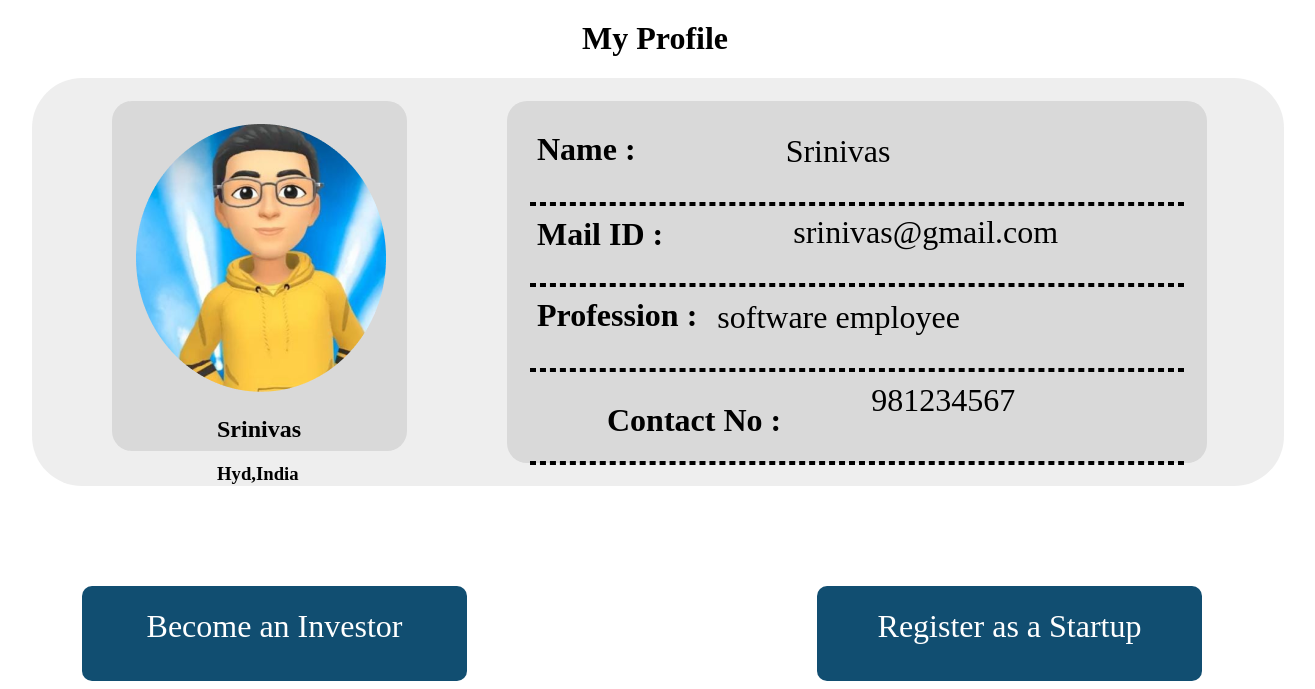
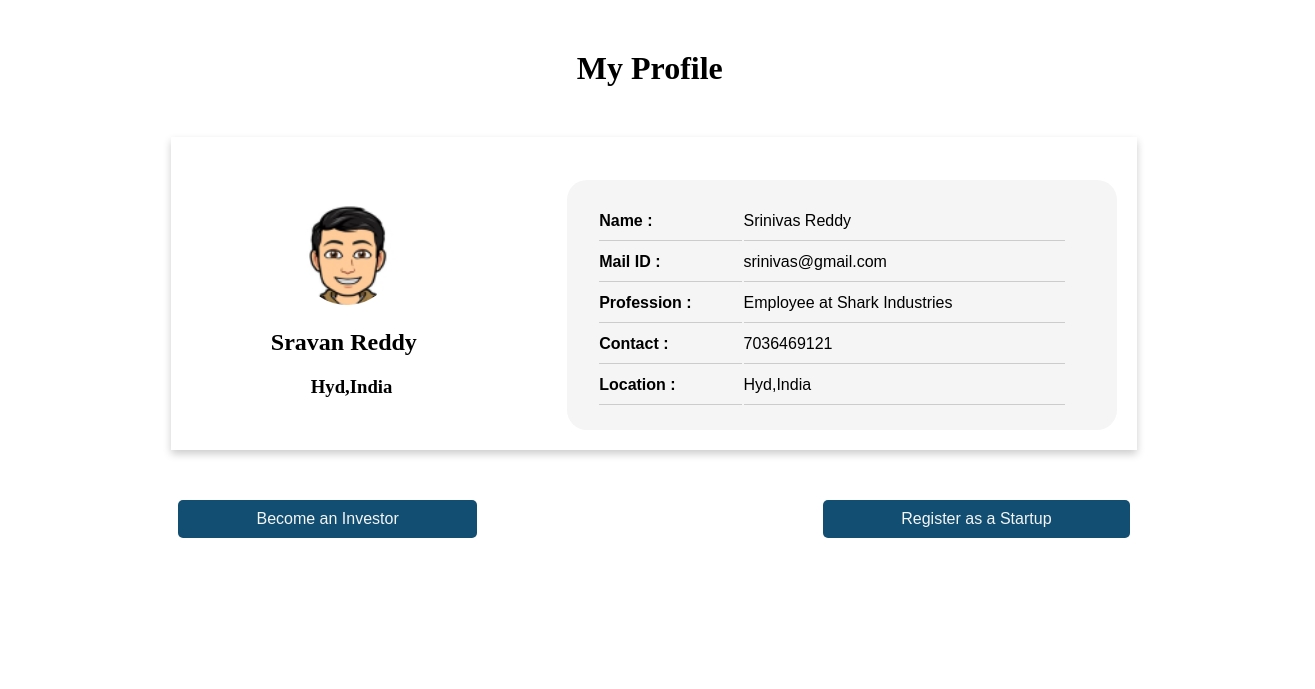
Before and after one commit to AAC-Open-Source-Pool/Shark-Pitch, a Python web app: template sharkpitch/templates/User_profile.html in a window 1560 px wide. Shown: the part 128-817 px from the top of the page, without its empty margins (126-1441 px from the left). After the commit the page ends 666 px from the top, so only its background shows below. Run offline with Jinja, Linux system fonts and the light colour scheme; the template is opened without the code that fills it, so the values that code supplies are empty.

Commit message:
profile pages changed,investor langing page updated

```diff
--- a/sharkpitch/assets/styles/css/User_profile.css
+++ b/sharkpitch/assets/styles/css/User_profile.css
@@ -1,124 +1,127 @@
-#h2p{
+#myprofile{
     position: relative;
-    margin-left: 700px;
-    margin-top: 20px;
-    display: inline-block;
+    margin-left: 45%;
+    margin-top: 50px;
     white-space: nowrap;
 }
-#area1{
-    height: 408px;
-    width: 1252px;
-    background-color: rgba(217,217,217,0.46);
+/* profile details card */
+#Main-profile-container{
+    width: 60%;
     position: relative;
-    margin-left: 150px;
-    border-radius: 50px;
-    overflow: hidden;
+    flex-direction: row;
+    margin: 50px auto;
     display: flex;
+    box-shadow: 0px 4px 8px rgba(0,0,0,0.2);
+    justify-content: space-between;
+    padding: 20px;
+
 }
-#area11{
-    width: 295px;
-    height: 350px;
-    background-color: rgba(217,217,217);
+#avatar-card{
+    width: 80%;
+    background-color:#fff;
     margin-left: 80px;
     border-radius: 20px;
     margin-top: 23px;
 }
-#prof1{
-    height: 267.72px;
-    width: 250px;
-    margin-top: 23px;
-    margin-left: 23.5px;
+#avatar{
+    height: 100px;
+    width: 100px;
+    border-radius: 50%;
+    margin-top: 25px;
+    margin-left: 26px;
 }
 #name1{
     margin-bottom: 20px;
-    margin-left: 105px;
+    white-space: nowrap;
 }
 #loc{
     margin-bottom: 20px;
-    margin-left: 105px;
+    margin-left: 40px;
 }
-#area12{
-    width: 700px;
-    height: 362px;
-    background-color: rgb(217,217,217);
+/*table details*/
+
+#details-card{
+    width: 80%;
+    height: 250px;
+    background-color: #f5f5f5;
+    border:2px ;
     margin-left: 100px;
     border-radius: 20px;
     margin-top: 23px;
 }
-#hr{
-    border: 2px dashed;
-    width: 650px;
-    margin-bottom:-10px;
+table{
+    width: 500px;
+    padding-left: 30px;
+    padding-top: 20px;
+    margin-right: 50px;
 }
-#name{
-    margin-left: 30px;
-    margin-top: 30px;
+table td{
+    font-family: sans-serif;
+    padding: 10px 0px;
+    border-bottom: 1px solid #ccc;
 }
-#mail,#Cname{
-    margin-top: 20px;
-    margin-bottom: 20px;
-    margin-left: 30px;
+
+
+/* buttons */
+
+
+button{
+    background-color: #114E71;
+    color: white;
+    border: none;
+    padding: 10px 5vw;
+    font-size: 1rem;
+    border-radius: 5px;
+    cursor: pointer;
+
 }
-#contact{
-    margin-left: 30px;
-    margin-top: 20px;
+button:hover{
+    background-color: #0d3b54;
 }
-#a{
+.buttons{
+    text-decoration: none;
+    color: #f5f5f5;
+}
+#button-container{
     display: flex;
-    margin-top: 0px;
-    margin-bottom: 0px;
+    gap: 50px;
+    white-space: nowrap;
+    justify-content: space-evenly;
 }
-#pname{
-    font-size: 32px;
-    font-weight: lighter;
-    font-family:serif;
-    margin-left: 150px;
+
+/* Responsiveness */
+@media(max-width: 768px){
+    #myprofile{
+        margin-left: 25%;
     }
-#mail1{
-    font-size: 32px;
-    margin-left: 130px;
-    margin-top: 18px;
+    #Main-profile-container{
+        width: 80%;
+        flex-direction: column;
+        align-items: center;
+        justify-content: center;
     }
-#cname{
-    font-size: 32px;
-    margin-left: 20px;
-    margin-top: 22px;
+    #avatar-card{
+        flex-direction: column;
+        align-items: center;
+        margin-right: 30px;
     }
-#num{
-    font-size: 32px;
-    margin-left: 90px;
-    margin-top: 20px;
+    #details-card{
+        width: 100%;
+        text-align: center;
+        align-items: center;
+        margin-right: 100px;
     }
-.b{
-    margin-top: 0px;
+    #button-container {
+        flex-direction: column;
+        gap: 20px;
     }
-#but{
-    display: flex;
+    table{
+        width: 100%;
     }
-#but1{
-    height: 95px;
-    width: 385px;
-    background-color: rgb(17,78,113);
-    border-radius: 10px;
-    text-align: center;
-    margin-left: 200px;
-    margin-top: 100px;
-    display: inline-block;
-    white-space: nowrap;
+    button {
+        width:100%;
     }
-.buts{
-    color: white;
-    text-decoration: none;
-   font-weight: lighter;
+    button:hover{
+        background-color: #0d3b54;
     }
-#but2
-{
-    height: 95px;
-    width: 385px;
-    background-color: rgb(17,78,113);
-    border-radius: 10px;
-    text-align: center;
-    margin-top: 100px;
-    margin-left: 350px;
-    white-space: nowrap;
 }
--- a/sharkpitch/templates/User_profile.html
+++ b/sharkpitch/templates/User_profile.html
@@ -9,44 +9,43 @@
 <body>
     {% extends 'base.html' %}
     {% block content %}
-    <h1 id="h2p">My Profile</h1>
-    <div id="area1">
-        <div id="area11">
-            <img src="../assets/styles/images/prof.png" alt="profile photo" id="prof1">
-            <h2 id="name1">Srinivas</h2>
+    <h1 id="myprofile">My Profile</h1>
+    <div id="Main-profile-container">
+        <div id="avatar-card">
+            <img src="../assets/styles/images/profile.jpg" alt="profile photo" id="avatar">
+            <h2 id="name1">Sravan Reddy</h2>
             <h3 id="loc">Hyd,India</h3>
         </div>
-        <div id="area12">
+        <div id="details-card">
             <div id="a">
-                <h1 id="name">Name :</h1>
-                <p id="pname">Srinivas</p>
+                <table>
+                <tr>
+                    <td><strong>Name :</strong></td>
+                    <td>Srinivas Reddy</td>
+                </tr>
+                <tr>
+                    <td><strong>Mail ID : </strong></td>
+                    <td>srinivas@gmail.com</td>
+                </tr>
+                <tr>
+                    <td><strong>Profession :</strong></td>
+                    <td>Employee at Shark Industries</td>
+                </tr>
+                <tr>
+                    <td><strong>Contact :</strong></td>
+                    <td>7036469121</td>
+                </tr>
+                <tr>
+                    <td><strong>Location :</strong></td>
+                    <td>Hyd,India</td>
+                </tr>
+                </table>
             </div>
-            <hr id="hr" class="b">
-            <div id="a">
-            <h1 id="mail">Mail ID :</h1>
-            <p id="mail1">srinivas@gmail.com</p>
-            </div>
-            <hr id="hr" class="b">
-            <div id="a">
-            <h1 id="Cname">Profession :</h1>
-            <p id="cname">software employee</p>
-            <p></p>
-            </div>
-            <hr id="hr" class="b">
-            <div id="a">
-            <h1 id="contact">Contact No :</h1>
-            <p id="num">981234567</p>
-            </div>
-            <hr id="hr" class="b">
         </div>
     </div>
-    <div id="but">
-    <div id="but1">
-        <h1><a href="sign_up.html" class="buts">Become an Investor</a></h1>
-    </div>
-    <div id="but2">
-        <h1><a href="sign_up.html" class="buts">Register as a Startup</a></h1>
-    </div>
+    <div id="button-container">
+        <button><a href="sign_up.html" class="buttons">Become an Investor</a></button>
+        <button><a href="sign_up.html" class="buttons">Register as a Startup</a></button>
    </div>
    {% endblock content %}
 </body>
```
Also changed, not shown: sharkpitch/assets/styles/css/Investor_landing.css (+59 -13 lines), sharkpitch/assets/styles/css/Investor_profile.css (+103 -87 lines), sharkpitch/assets/styles/js/Investor_landing.js (+24 -15 lines), sharkpitch/templates/Investor_landing.html (+45 -31 lines), sharkpitch/templates/Investor_profile.html (+33 -29 lines). Lines whose indentation alone changed are shown as unchanged.
